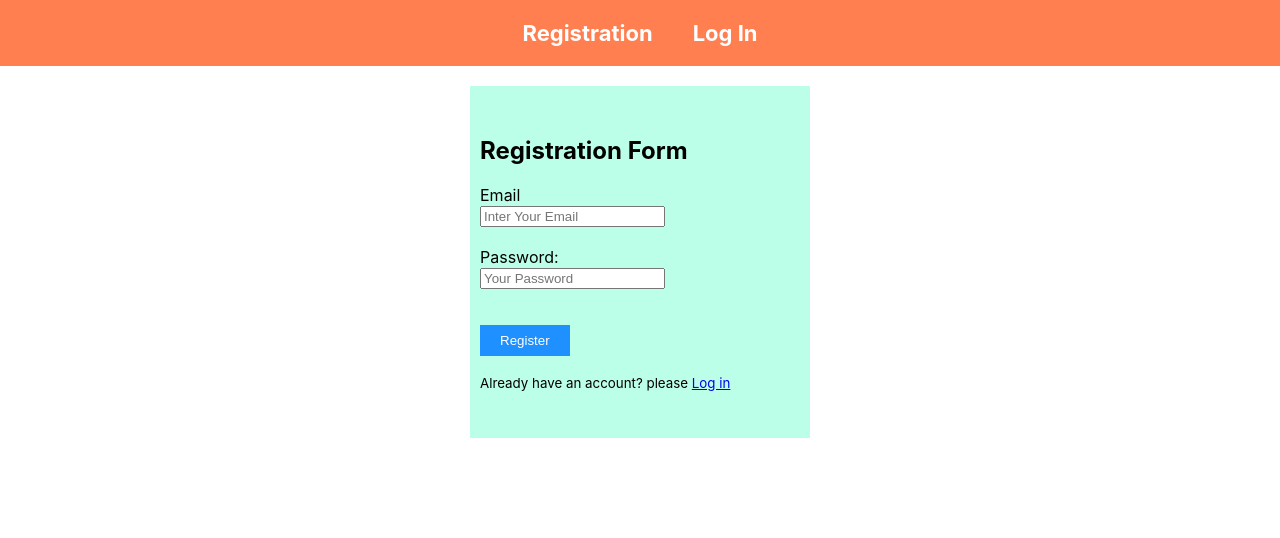
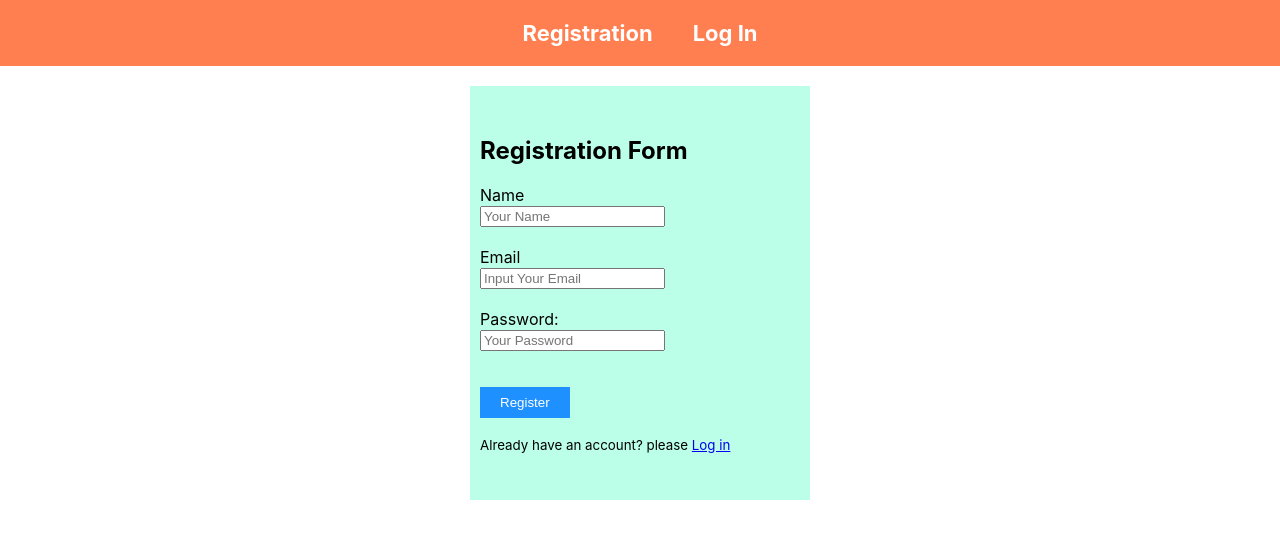
Before and after one commit to mdhamimulhaque/learn-firebase-auth, a React (Create React App) app: page / in a window 1280 px wide. Shown: the top 538 px of the page. Built offline with nearby package versions, Linux system fonts and the light colour scheme.

Commit message:
user name setup

```diff
--- a/src/components/EmailPasswordAuth/EmailPasswordAuth.jsx
+++ b/src/components/EmailPasswordAuth/EmailPasswordAuth.jsx
@@ -1,4 +1,4 @@
-import { createUserWithEmailAndPassword, getAuth, sendEmailVerification } from 'firebase/auth';
+import { createUserWithEmailAndPassword, getAuth, sendEmailVerification, updateProfile } from 'firebase/auth';
 import React, { useState } from 'react';
 import { Link } from 'react-router-dom';
 import app from '../../firebase/firebase.init';
@@ -14,6 +14,7 @@ const EmailPasswordAuth = () => {
         const form = e.target;
         const email = form.email.value;
         const password = form.password.value;
+        const name = form.name.value;
         setSuccess(false)
         // ---> validation
         if (!/.{8,16}/.test(password)) {
@@ -45,6 +46,7 @@ const EmailPasswordAuth = () => {
                 setSuccess(true);
                 form.reset();
                 emailVerify();
+                handleUserName(name);
             })
             .catch(err => {
                 console.error(err);
@@ -60,14 +62,29 @@ const EmailPasswordAuth = () => {
             })
     }
 
+    // ---> handle user name
+    const handleUserName = (name) => {
+        updateProfile(auth.currentUser, {
+            displayName: name
+        })
+            .then(() => {
+                console.log("display name update")
+            })
+            .catch(err => {
+                console.error(err)
+            })
+    }
+
 
     return (
         <section className="email_pass_container">
             <div className="login_form_wrapper">
                 <h2>Registration Form</h2>
                 <form onSubmit={handleRegistrationForm}>
+                    <label>Name</label><br />
+                    <input type="text" placeholder='Your Name' name="name" /> <br /><br />
                     <label>Email</label><br />
-                    <input type="email" placeholder='Inter Your Email' name="email" /> <br /><br />
+                    <input type="email" placeholder='Input Your Email' name="email" /> <br /><br />
                     <label>Password:</label><br />
                     <input type="password" placeholder='Your Password' name="password" /> <br /><br />
                     <p className='error_msg'><small>{passwordError}</small></p>
```
